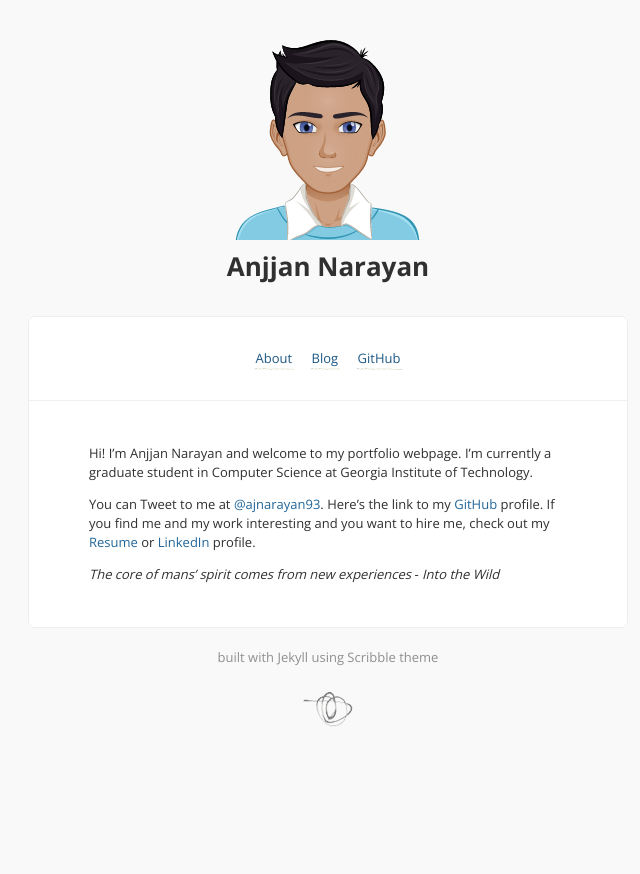
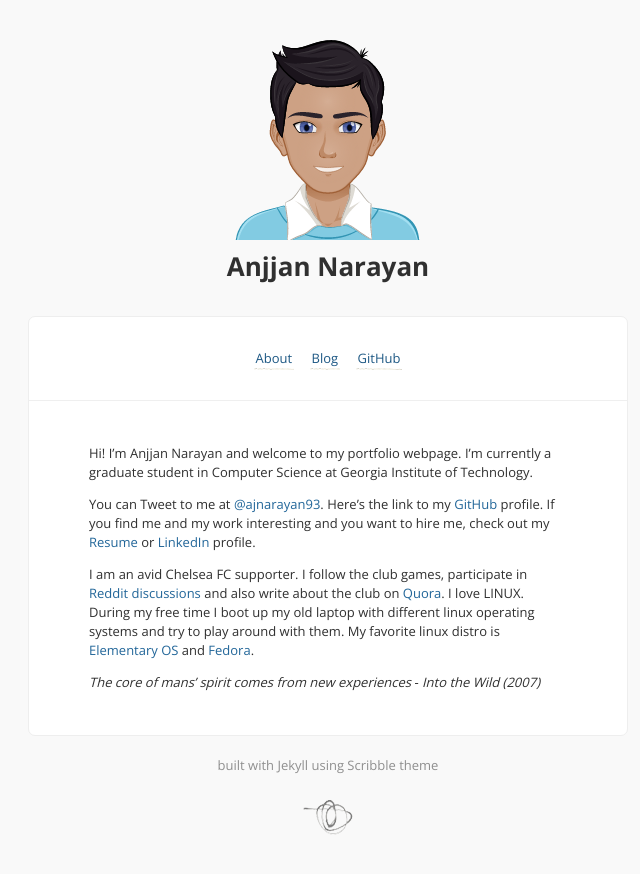
Before and after one commit to ajnarayan/ajnarayan.github.io, a Jekyll site: the page built from index.md, in a window 1280 px wide. Shown: the top 874 px of the page, without its empty margins (312-952 px from the left). Built offline with Jekyll 4.4.1, drawn with Linux system fonts in a browser that asks for light colours; comment, search, counter and statistics services are not loaded.

Commit message:
updated bio

```diff
--- a/index.md
+++ b/index.md
@@ -8,4 +8,8 @@ You can Tweet to me at [@ajnarayan93](http://twitter.com/ajnarayan93). Here's th
 If you find me and my work interesting and you want to hire me, check out my [Resume](https://drive.google.com/open?id=0BwkX2UU5CDHRWjUzMnVNd3pIRUE) or [LinkedIn](http://www.linkedin.com/in/narayananjjan) profile.
 
 
-*The core of mans' spirit comes from new experiences* - *Into the Wild*
+I am an avid Chelsea FC supporter. I follow the club games, participate in [Reddit discussions](https://www.reddit.com/r/chelseafc/) and also write about the club on [Quora](https://www.quora.com/profile/Anjjan-Narayan). I love LINUX. During my free time I boot up my old laptop with different linux operating systems and try to play around with them. My favorite linux distro is [Elementary OS](https://elementary.io/) and [Fedora](https://getfedora.org/).
+
+
+
+*The core of mans' spirit comes from new experiences* - *Into the Wild (2007)*
```
